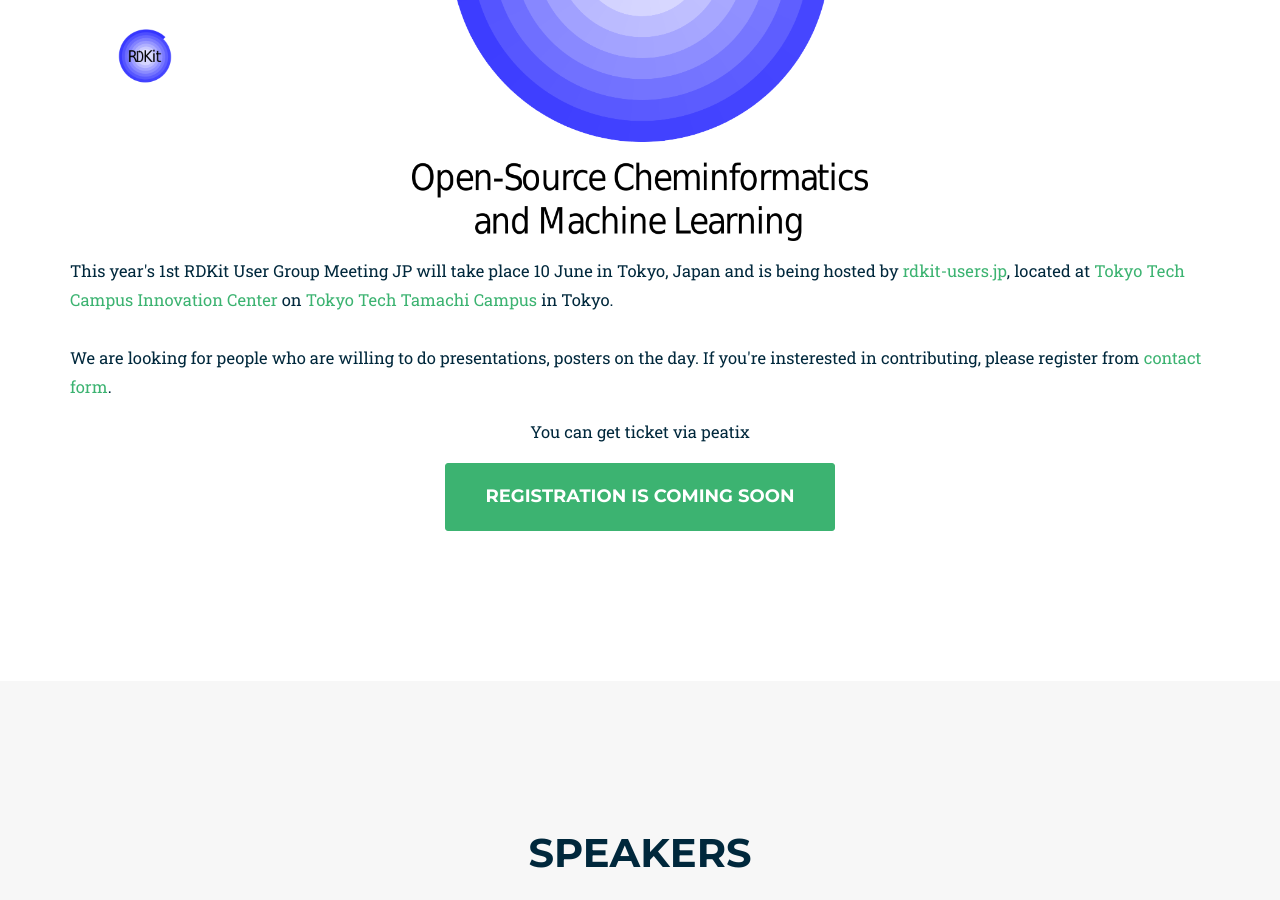
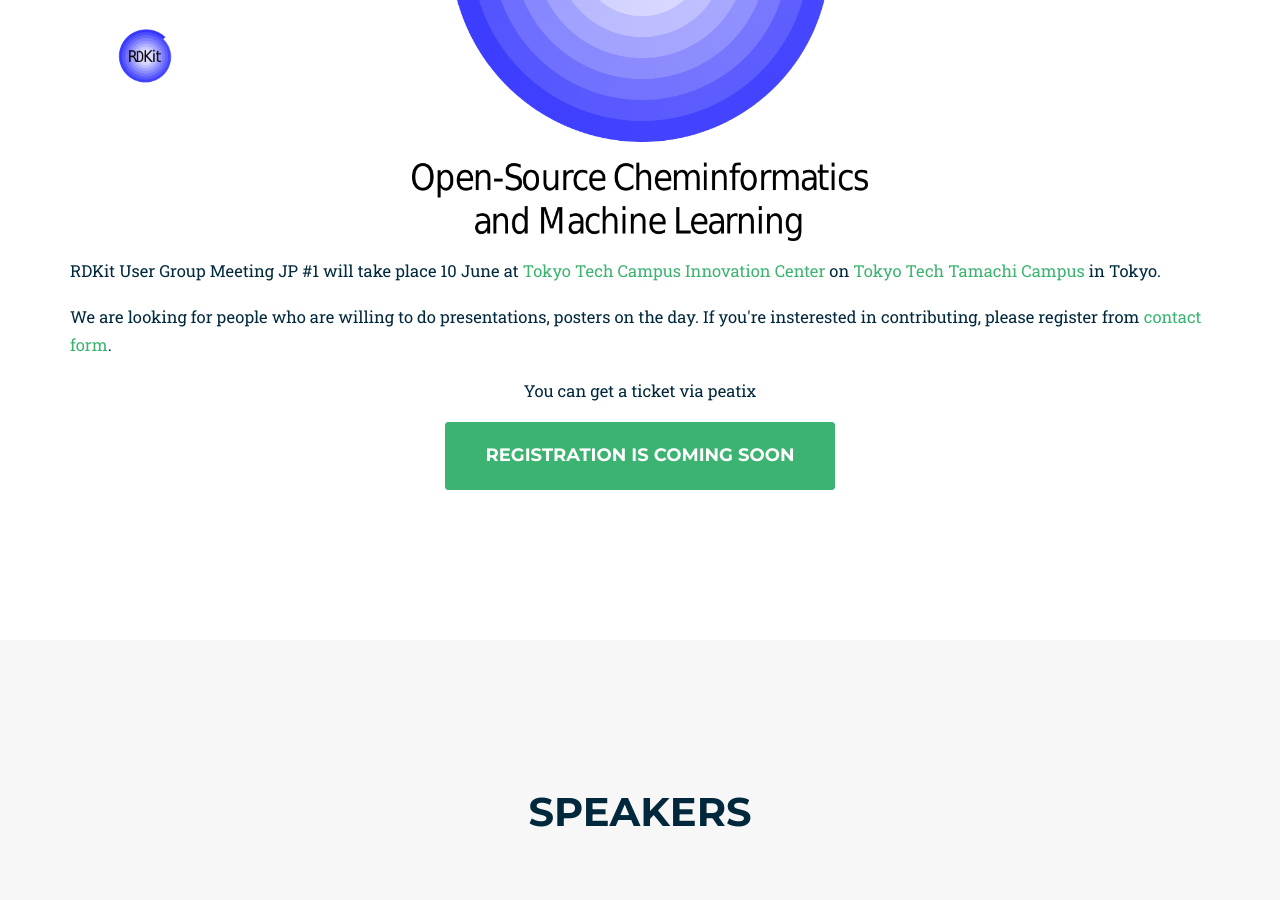
Before and after one commit to rdkit-users-jp/UGMJP2020, a Jekyll site: the page built from index.html, in a window 1280 px wide and 900 px high, scrolled down 1374 px. Built offline with Jekyll 4.4.1, drawn with Linux system fonts in a browser that asks for light colours; some web fonts are replaced.

Commit message:
:pencil2: Update welcome remarking in intro section

```diff
--- a/_includes/2017_data/intro.html
+++ b/_includes/2017_data/intro.html
@@ -14,14 +14,13 @@
                 </center>
             </p>
             <p>
-                This year's 1st RDKit User Group Meeting JP will take place 10 June in Tokyo, Japan and is being
-                hosted by <a href="http://rdkit-users.jp/" target="_blank" rel="noopener noreferrer">rdkit-users.jp</a>,
-                located at <a href="https://www.titech.ac.jp/english/maps/tamachi/" target="_blank"
-                    rel="noopener noreferrer">
+                RDKit User Group Meeting JP #1 will take place 10 June at <a
+                    href="https://www.titech.ac.jp/english/maps/tamachi/" target="_blank" rel="noopener noreferrer">
                     Tokyo Tech Campus Innovation Center</a> on <a href="https://www.titech.ac.jp/english/maps/#tamachi"
                     target="_blank" rel="noopener noreferrer">Tokyo Tech Tamachi Campus</a> in
-                Tokyo.<br><br>
-
+                Tokyo.
+            </p>
+            <p>
                 We are looking for people who are willing to do presentations, posters on the day. If you're
                 insterested
                 in contributing, please register from <a
@@ -29,7 +28,7 @@
                     target="_blank" rel="noopener noreferrer">contact
                     form</a>.
             </p>
-            <p class="text-center">You can get ticket via peatix</p>
+            <p class="text-center">You can get a ticket via peatix</p>
             <center><a href=" #" class="page-scroll btn btn-xl">Registration is coming soon</a></center>
         </div>
     </div>
```
Also changed, not shown: 3 other files.
